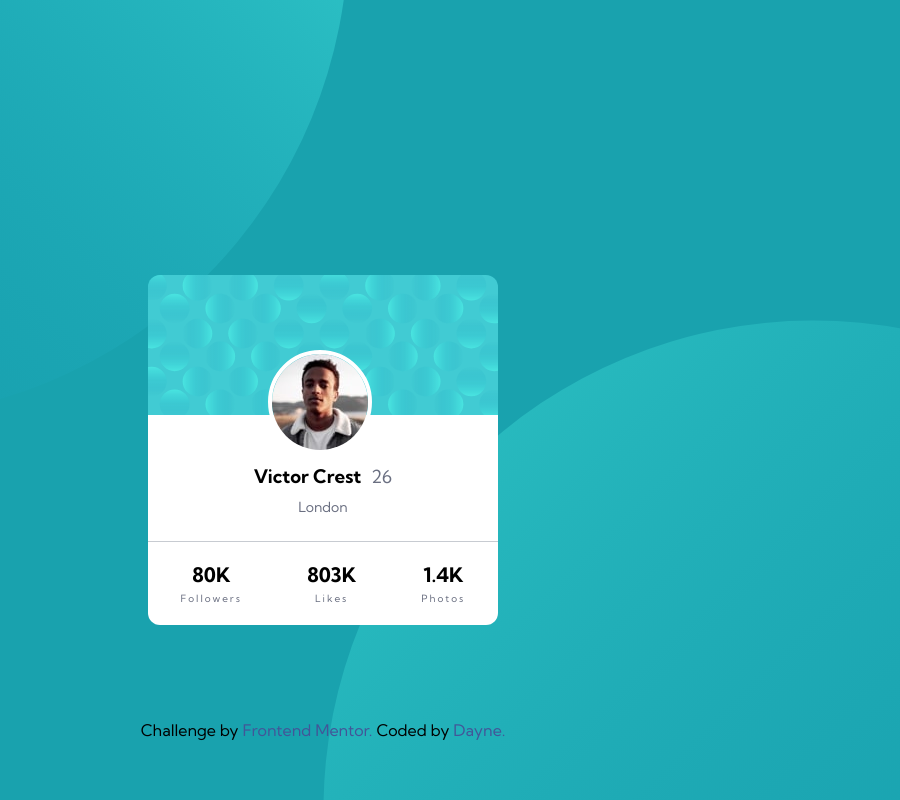
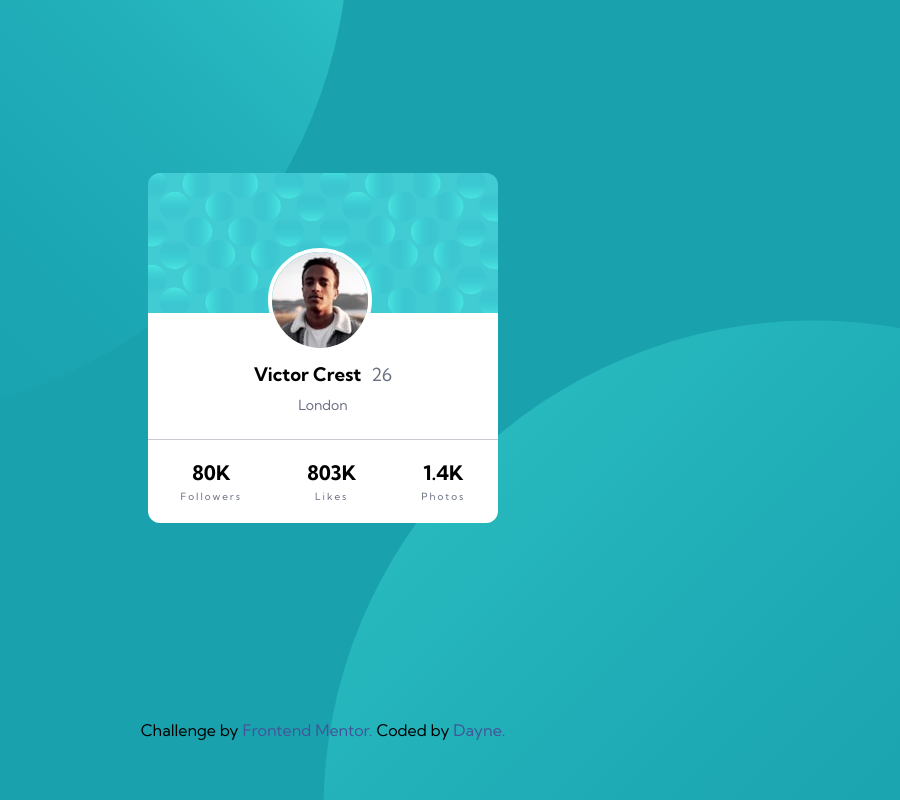
Before and after one commit to Dayne2x/Profile-Card-Component, a plain HTML site: page index.html in a window 1280 px wide. Shown: the whole page, without its empty margins (317-1217 px from the left). Drawn offline with Linux system fonts and the light colour scheme.

Commit message:
Update styles.css

```diff
--- a/styles.css
+++ b/styles.css
@@ -16,7 +16,7 @@ body {
     align-items: center;
     flex-direction: column;
     min-height: 90vh;
-    padding-top: 300px;
+    justify-content: center;
 }
 
 .div-wrap {
```
